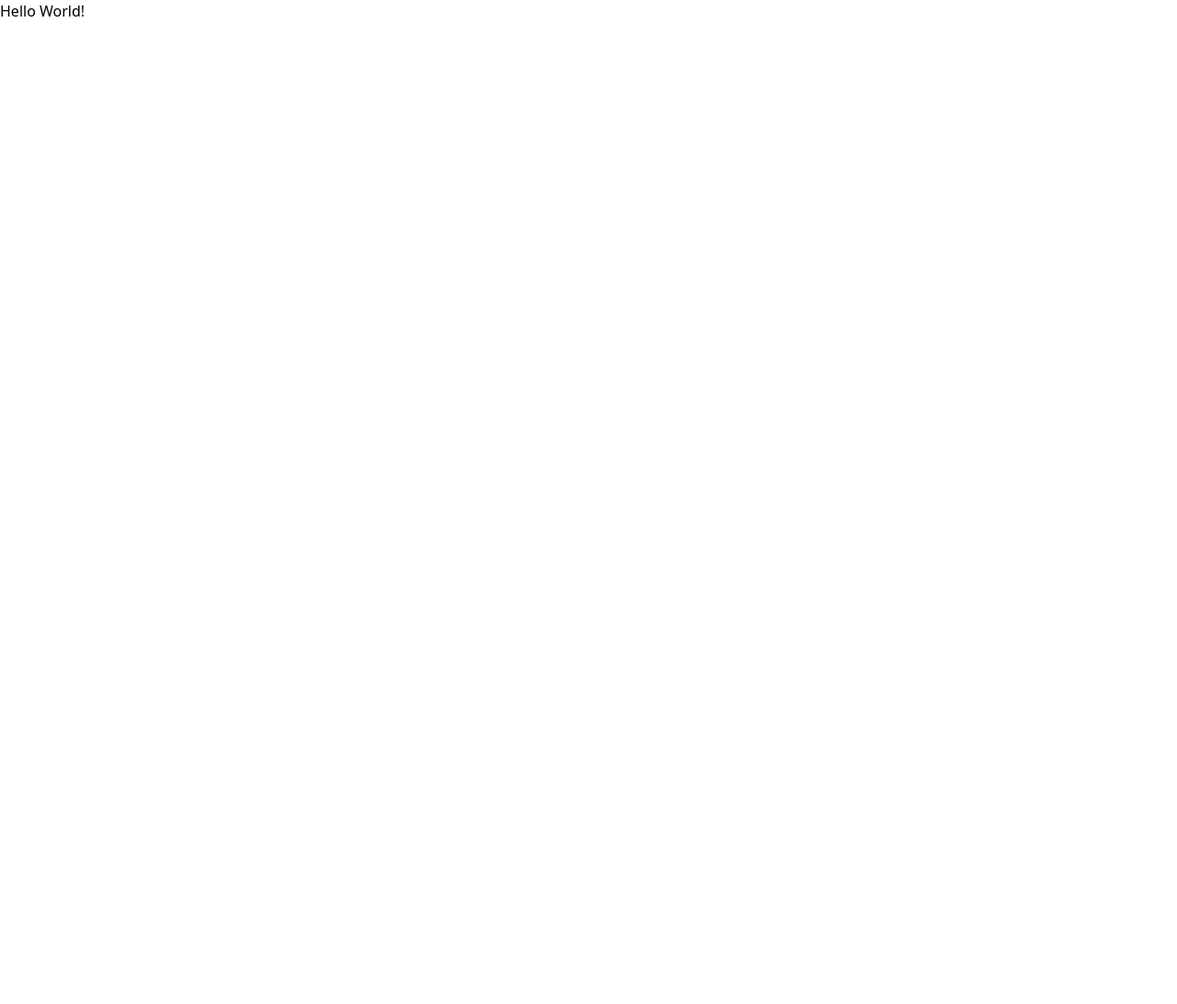
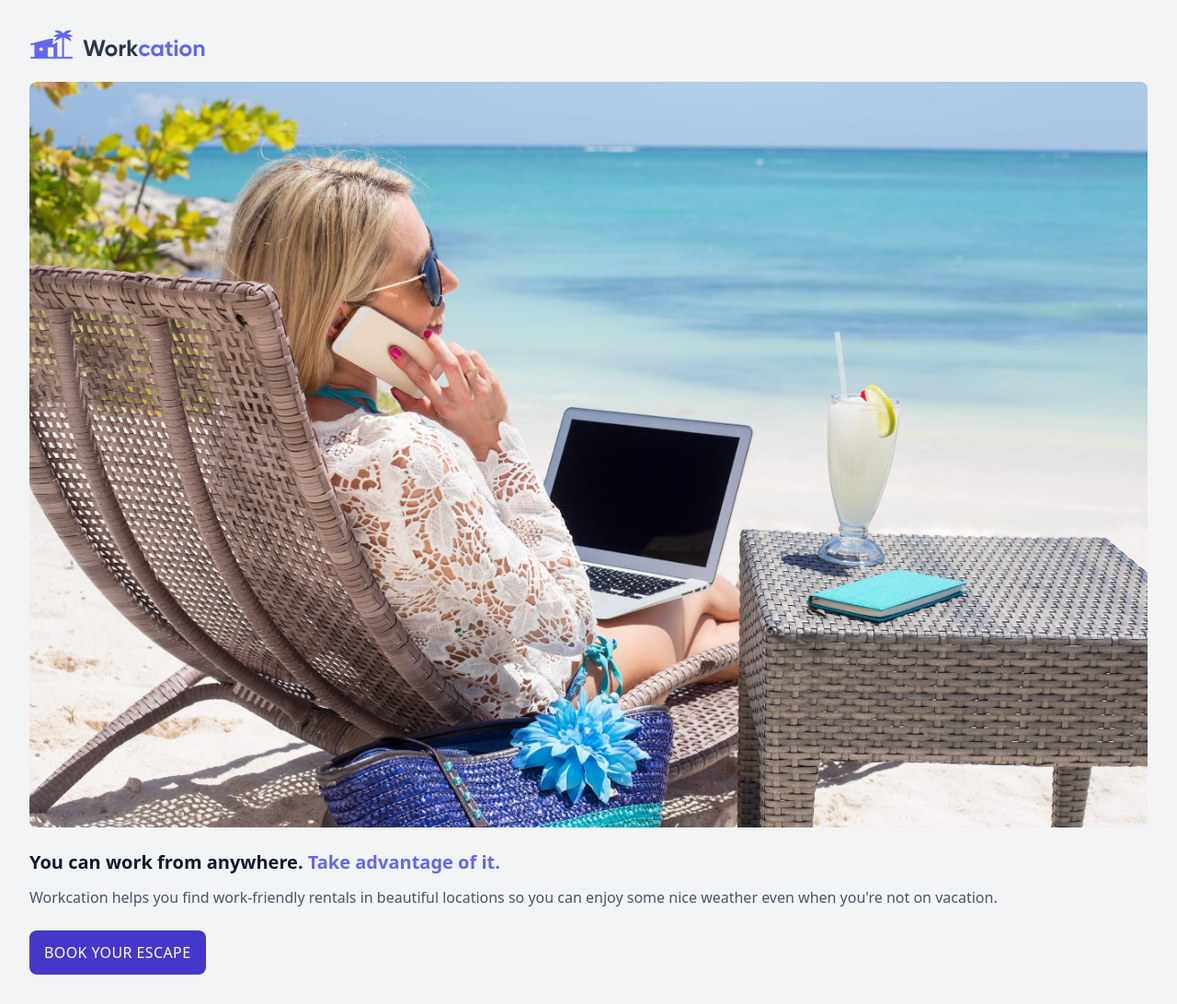
Before and after one commit to SArkar-Htet/tailwind-test, a website: page src/index.html in a window 1280 px wide. Shown: the whole page at 92% size. Before the commit the page ends 800 px from the top, so only its background shows below. Drawn offline with Linux system fonts and the light colour scheme.

Commit message:
feat: create a card

```diff
--- a/src/index.html
+++ b/src/index.html
@@ -7,7 +7,22 @@
     <title>TailWind Test</title>
     <link rel="stylesheet" href="../dist/style/style.css">
 </head>
-<body>
-    <h1>Hello World!</h1>
+<body class="bg-gray-100 font-sans">
+    <div class="card my-0 mx-auto p-8">
+        <div class="card__logo__wrapper w-48">
+            <img src="./image/logo.svg" alt="Card Logo" class="card__logo">
+        </div>
+        <div class="card__body">
+            <img src="./image/beach-work.jpg" alt="A woman sitting in beach-work" class="card__img rounded-lg mt-6">
+
+            <h1 class="card__title mt-6 text-gray-900 text-xl font-bold">You can work from anywhere. <span class="text-indigo-500">Take advantage of it.</span></h1>
+
+            <p class="card__text mt-3 text-gray-600">
+                Workcation helps you find work-friendly rentals in beautiful locations so you can enjoy some
+        nice weather even when you're not on vacation.
+            </p>
+            <a href="#" class="card__btn btn bg-indigo-700 text-white px-4 py-3 mt-6 inline-block rounded-lg uppercase tracking-wide">Book Your Escape</a>
+        </div>
+    </div>
 </body>
 </html>
--- a/tailwind.config.js
+++ b/tailwind.config.js
@@ -1,5 +1,7 @@
 module.exports = {
-  content: [],
+  content: [
+    './src/**/*.{html,js}',
+  ],
   theme: {
     extend: {},
   },
```
Also changed, not shown: dist/style/style.css, src/image/beach-work.jpg (added), src/image/logo.svg (added).
